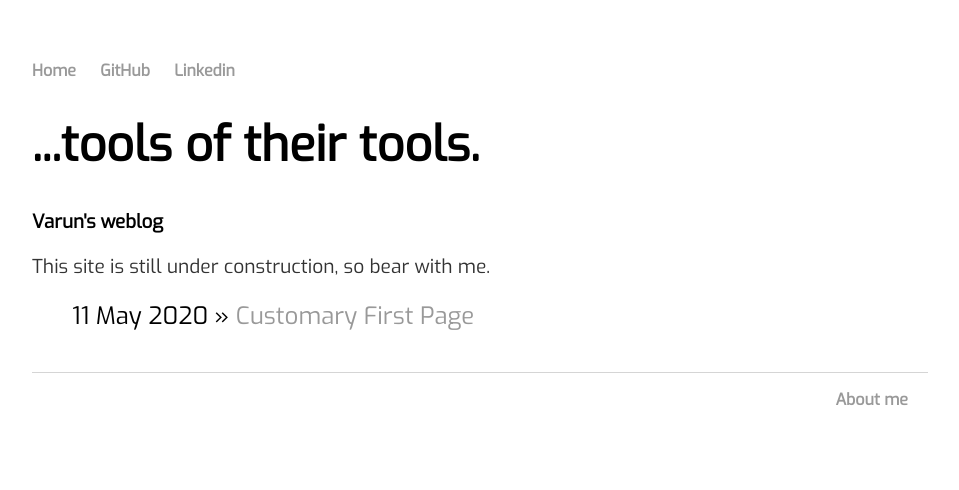
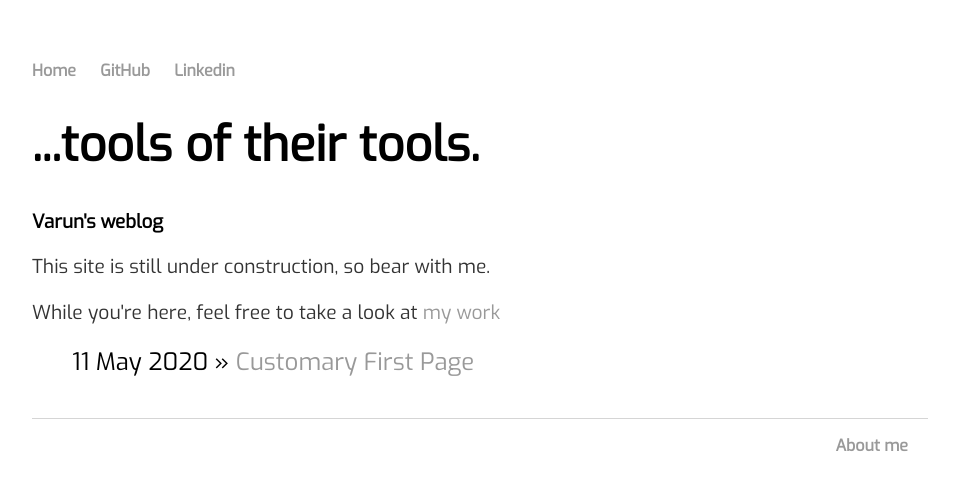
Before and after one commit to varun-venkatesh/varun-venkatesh.github.io, a Jekyll site: the page built from index.html, in a window 1280 px wide. Shown: the top 490 px of the page, without its empty margins (160-1119 px from the left). Built offline with Jekyll 4.4.1, drawn with Linux system fonts in a browser that asks for light colours.

Commit message:
added another link to my github

```diff
--- a/index.html
+++ b/index.html
@@ -7,7 +7,8 @@ subtitle: Varun's weblog
 <div class="blurb">
 	<h1>{{ page.title }}</h1>
 	<h3>{{ page.subtitle }}</h3>
-	<p>This site is still under construction, so bear with me.</p>
+	<p>This site is still under construction, so bear with me.
+	<p>While you're here, feel free to take a look at <a href=href="https://github.com/varun-venkatesh">my work</a></p>
 </div><!-- /.blurb -->
 
 <ul class="posts">
```
